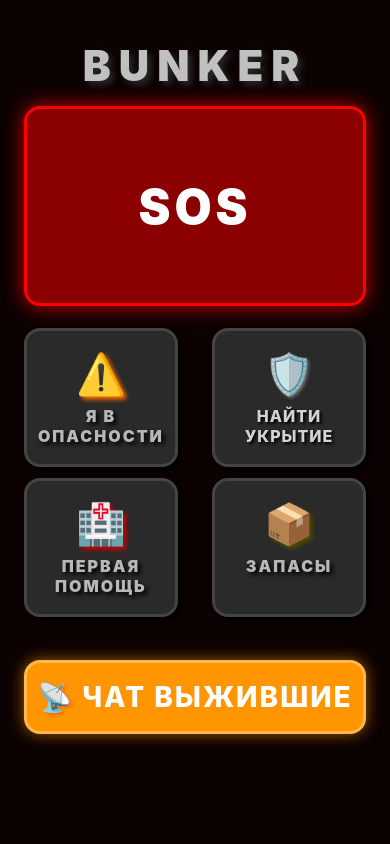
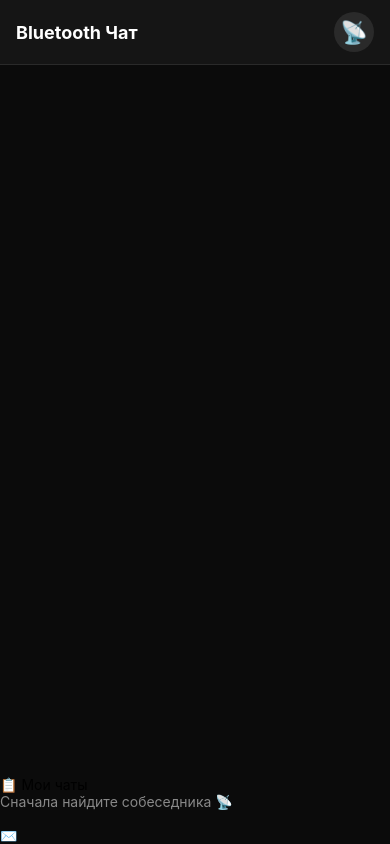
Before and after one commit to MrAlexOm/Bunker-App, a React Native app: screen /Chat in a window 390 px wide. Built offline with nearby package versions, Linux system fonts and the light colour scheme.

Commit message:
Add full P2P Bluetooth ChatScreen - with chat list, localStorage, Bluetooth scan, message history

```diff
--- a/App.tsx
+++ b/App.tsx
@@ -28,6 +28,7 @@ const AppNavigator = () => (
   >
     <Stack.Screen name="Home" component={HomeScreen} />
     <Stack.Screen name="Panic" component={PanicScreen} />
+    <Stack.Screen name="Chat" component={ChatScreen} />
   </Stack.Navigator>
 );
 
--- a/src/screens/ChatScreen.tsx
+++ b/src/screens/ChatScreen.tsx
@@ -1,32 +1,316 @@
-import React, { useState } from 'react';
-import { View, Text, StyleSheet, ScrollView } from 'react-native';
+import React, { useState, useEffect, useRef } from 'react';
+import {
+  View,
+  Text,
+  StyleSheet,
+  TextInput,
+  TouchableOpacity,
+  FlatList,
+  KeyboardAvoidingView,
+  Platform,
+  Alert,
+  ScrollView,
+  Modal,
+  Dimensions
+} from 'react-native';
+import { useLanguage } from '../contexts/LanguageContext';
+
+const { width: screenWidth } = Dimensions.get('window');
+
+interface Message {
+  id: string;
+  text: string;
+  sender: 'me' | 'other';
+  timestamp: number;
+}
+
+interface Chat {
+  id: string;
+  name: string;
+  messages: Message[];
+  lastMessageTime: number;
+}
 
 const ChatScreen = () => {
-  const [messages, setMessages] = useState([
-    { id: '1', text: 'Есть кто рядом?', mine: false },
-    { id: '2', text: 'Я здесь', mine: true }
-  ]);
+  const { t, language } = useLanguage();
+  const [messages, setMessages] = useState<Message[]>([]);
+  const [inputText, setInputText] = useState('');
+  const [currentChat, setCurrentChat] = useState<Chat | null>(null);
+  const [chats, setChats] = useState<Chat[]>([]);
+  const [showChatList, setShowChatList] = useState(false);
+  const [scanning, setScanning] = useState(false);
+  const [nearbyDevices, setNearbyDevices] = useState<{ name: string; id: string }[]>([]);
+  const flatListRef = useRef<FlatList>(null);
+  const [isBluetoothSupported, setIsBluetoothSupported] = useState(false);
+
+  // Загрузка чатов из localStorage при старте
+  useEffect(() => {
+    loadChatsFromStorage();
+    checkBluetoothSupport();
+  }, []);
+
+  // Сохранение чатов при изменении
+  useEffect(() => {
+    if (chats.length > 0) {
+      saveChatsToStorage();
+    }
+  }, [chats]);
+
+  const checkBluetoothSupport = () => {
+    // @ts-ignore - Web Bluetooth API
+    if (navigator.bluetooth && navigator.bluetooth.requestDevice) {
+      setIsBluetoothSupported(true);
+    } else {
+      Alert.alert(
+        'Bluetooth не поддерживается',
+        'Функция Bluetooth Mesh доступна только на Android с Chrome. На iOS используйте локальный чат.'
+      );
+    }
+  };
+
+  const loadChatsFromStorage = () => {
+    try {
+      const stored = localStorage.getItem('bunker_chats');
+      if (stored) {
+        const parsed = JSON.parse(stored);
+        setChats(parsed);
+      }
+    } catch (error) {
+      console.error('Ошибка загрузки чатов:', error);
+    }
+  };
+
+  const saveChatsToStorage = () => {
+    try {
+      localStorage.setItem('bunker_chats', JSON.stringify(chats));
+    } catch (error) {
+      console.error('Ошибка сохранения чатов:', error);
+    }
+  };
+
+  const scrollToBottom = () => {
+    setTimeout(() => {
+      flatListRef.current?.scrollToEnd({ animated: true });
+    }, 100);
+  };
+
+  // Отправка сообщения
+  const sendMessage = () => {
+    if (!inputText.trim()) return;
+    if (!currentChat) {
+      Alert.alert('Нет собеседника', 'Сначала выберите или найдите собеседника');
+      return;
+    }
+
+    const newMessage: Message = {
+      id: Date.now().toString(),
+      text: inputText.trim(),
+      sender: 'me',
+      timestamp: Date.now()
+    };
+
+    const updatedMessages = [...currentChat.messages, newMessage];
+    // Ограничиваем до 200 сообщений
+    const limitedMessages = updatedMessages.slice(-200);
+
+    const updatedChat: Chat = {
+      ...currentChat,
+      messages: limitedMessages,
+      lastMessageTime: Date.now()
+    };
+
+    const updatedChats = chats.map(chat =>
+      chat.id === currentChat.id ? updatedChat : chat
+    );
+
+    setChats(updatedChats);
+    setCurrentChat(updatedChat);
+    setMessages(limitedMessages);
+    setInputText('');
+    scrollToBottom();
+  };
+
+  // Поиск Bluetooth устройств
+  const scanForDevices = async () => {
+    if (!isBluetoothSupported) {
+      Alert.alert('Bluetooth недоступен', 'Функция доступна только на Android с Chrome');
+      return;
+    }
+
+    setScanning(true);
+    setNearbyDevices([]);
+
+    try {
+      // @ts-ignore
+      const device = await navigator.bluetooth.requestDevice({
+        acceptAllDevices: true,
+        optionalServices: []
+      });
+
+      const deviceName = device.name || 'Неизвестное устройство';
+      const deviceId = device.id;
+
+      // Проверяем, существует ли уже чат с этим устройством
+      const existingChat = chats.find(chat => chat.id === deviceId);
+
+      if (existingChat) {
+        setCurrentChat(existingChat);
+        setMessages(existingChat.messages);
+      } else {
+        // Создаем новый чат
+        const newChat: Chat = {
+          id: deviceId,
+          name: deviceName,
+          messages: [],
+          lastMessageTime: Date.now()
+        };
+        setChats([newChat, ...chats]);
+        setCurrentChat(newChat);
+        setMessages([]);
+      }
+
+      Alert.alert('Подключено', `Устройство ${deviceName} подключено`);
+    } catch (error) {
+      console.error('Ошибка поиска устройств:', error);
+      Alert.alert('Ошибка', 'Не удалось подключиться к устройству');
+    } finally {
+      setScanning(false);
+    }
+  };
+
+  // Выбор чата из списка
+  const selectChat = (chat: Chat) => {
+    setCurrentChat(chat);
+    setMessages(chat.messages);
+    setShowChatList(false);
+    scrollToBottom();
+  };
+
+  // Сортировка чатов по дате последнего сообщения
+  const sortedChats = [...chats].sort((a, b) => b.lastMessageTime - a.lastMessageTime);
+
+  // Форматирование времени
+  const formatTime = (timestamp: number) => {
+    const date = new Date(timestamp);
+    return `${date.getHours().toString().padStart(2, '0')}:${date.getMinutes().toString().padStart(2, '0')}`;
+  };
+
+  const formatDate = (timestamp: number) => {
+    const date = new Date(timestamp);
+    const today = new Date();
+    const yesterday = new Date(today);
+    yesterday.setDate(yesterday.getDate() - 1);
+
+    if (date.toDateString() === today.toDateString()) {
+      return formatTime(timestamp);
+    } else if (date.toDateString() === yesterday.toDateString()) {
+      return 'Вчера';
+    } else {
+      return `${date.getDate()}.${date.getMonth() + 1}`;
+    }
+  };
+
+  // Рендер сообщения
+  const renderMessage = ({ item }: { item: Message }) => (
+    <View style={[
+      styles.messageRow,
+      item.sender === 'me' ? styles.myMessageRow : styles.otherMessageRow
+    ]}>
+      <View style={[
+        styles.messageBubble,
+        item.sender === 'me' ? styles.myBubble : styles.otherBubble
+      ]}>
+        <Text style={styles.messageText}>{item.text}</Text>
+        <Text style={styles.messageTime}>{formatTime(item.timestamp)}</Text>
+      </View>
+    </View>
+  );
 
   return (
-    <View style={styles.container}>
-      {/* Заголовок */}
-      <Text style={styles.title}>ЧАТ ВЫЖИВШИЕ</Text>
+    <KeyboardAvoidingView
+      style={styles.container}
+      behavior={Platform.OS === 'ios' ? 'padding' : 'height'}
+      keyboardVerticalOffset={Platform.OS === 'ios' ? 90 : 0}
+    >
+      {/* Header с поиском */}
+      <View style={styles.header}>
+        <Text style={styles.headerTitle}>
+          {currentChat ? currentChat.name : 'Bluetooth Чат'}
+        </Text>
+        <TouchableOpacity onPress={scanForDevices} style={styles.scanButton} disabled={scanning}>
+          <Text style={styles.scanButtonText}>📡</Text>
+        </TouchableOpacity>
+      </View>
 
       {/* Сообщения */}
-      <ScrollView style={styles.messagesContainer}>
-        {messages.map((message) => (
-          <View
-            key={message.id}
-            style={[
-              styles.messageContainer,
-              message.mine ? styles.myMessage : styles.otherMessage
-            ]}
-          >
-            <Text style={styles.messageText}>{message.text}</Text>
-          </View>
-        ))}
-      </ScrollView>
-    </View>
+      <FlatList
+        ref={flatListRef}
+        data={messages}
+        keyExtractor={(item) => item.id}
+        renderItem={renderMessage}
+        style={styles.messagesList}
+        contentContainerStyle={styles.messagesContainer}
+        onLayout={scrollToBottom}
+      />
+
+      {/* Кнопка "Мои чаты" */}
+      <TouchableOpacity
+        style={styles.chatListButton}
+        onPress={() => setShowChatList(!showChatList)}
+      >
+        <Text style={styles.chatListButtonText}>📋 Мои чаты</Text>
+      </TouchableOpacity>
+
+      {/* Список чатов (выпадающий) */}
+      {showChatList && (
+        <View style={styles.chatListPanel}>
+          <ScrollView style={styles.chatListScroll}>
+            {sortedChats.length === 0 ? (
+              <Text style={styles.noChatsText}>Нет сохраненных чатов</Text>
+            ) : (
+              sortedChats.map(chat => (
+                <TouchableOpacity
+                  key={chat.id}
+                  style={styles.chatListItem}
+                  onPress={() => selectChat(chat)}
+                >
+                  <View style={styles.chatListItemLeft}>
+                    <Text style={styles.chatListName}>{chat.name}</Text>
+                    {chat.messages.length > 0 && (
+                      <Text style={styles.chatListPreview} numberOfLines={1}>
+                        {chat.messages[chat.messages.length - 1].text}
+                      </Text>
+                    )}
+                  </View>
+                  <Text style={styles.chatListTime}>
+                    {formatDate(chat.lastMessageTime)}
+                  </Text>
+                </TouchableOpacity>
+              ))
+            )}
+          </ScrollView>
+        </View>
+      )}
+
+      {/* Ввод сообщения */}
+      <View style={styles.inputContainer}>
+        <TextInput
+          style={styles.input}
+          value={inputText}
+          onChangeText={setInputText}
+          placeholder={currentChat ? "Введите сообщение..." : "Сначала найдите собеседника 📡"}
+          placeholderTextColor="#888"
+          multiline
+        />
+        <TouchableOpacity
+          style={[styles.sendButton, !currentChat && styles.sendButtonDisabled]}
+          onPress={sendMessage}
+          disabled={!currentChat}
+        >
+          <Text style={styles.sendButtonText}>✉️</Text>
+        </TouchableOpacity>
+      </View>
+    </KeyboardAvoidingView>
   );
 };
 
@@ -34,32 +318,60 @@ const styles = StyleSheet.create({
   container: {
     flex: 1,
     backgroundColor: '#0B0B0B',
-    paddingTop: 40,
   },
-  title: {
+  header: {
+    flexDirection: 'row',
+    justifyContent: 'space-between',
+    alignItems: 'center',
+    paddingHorizontal: 16,
+    paddingVertical: 12,
+    backgroundColor: '#151515',
+    borderBottomWidth: 1,
+    borderBottomColor: '#2A2A2A',
+  },
+  headerTitle: {
+    fontSize: 18,
+    fontWeight: 'bold',
     color: '#FFFFFF',
-    fontSize: 24,
-    fontWeight: '600',
-    textAlign: 'center',
-    marginBottom: 20,
+  },
+  scanButton: {
+    width: 40,
+    height: 40,
+    borderRadius: 20,
+    backgroundColor: '#2A2A2A',
+    alignItems: 'center',
+    justifyContent: 'center',
+  },
+  scanButtonText: {
+    fontSize: 22,
+  },
+  messagesList: {
+    flex: 1,
   },
   messagesContainer: {
-    flex: 1,
-    paddingHorizontal: 20,
+    paddingHorizontal: 12,
+    paddingVertical: 16,
   },
-  messageContainer: {
-    maxWidth: '75%',
-    padding: 12,
-    borderRadius: 16,
-    marginBottom: 10,
+  messageRow: {
+    marginBottom: 12,
   },
-  myMessage: {
-    alignSelf: 'flex-end',
+  myMessageRow: {
+    alignItems: 'flex-end',
+  },
+  otherMessageRow: {
+    alignItems: 'flex-start',
+  },
+  messageBubble: {
+    maxWidth: screenWidth * 0.75,
+    paddingHorizontal: 12,
+    paddingVertical: 8,
+    borderRadius: 18,
+  },
+  myBubble: {
     backgroundColor: '#FF3B30',
   },
-  otherMessage: {
-    alignSelf: 'flex-start',
-    backgroundColor: '#1A1A1A',
+  otherBubble: {
+    backgroundColor: '#2A2A2A',
   },
   messageText: {
     color: '#FFFFFF',
```
